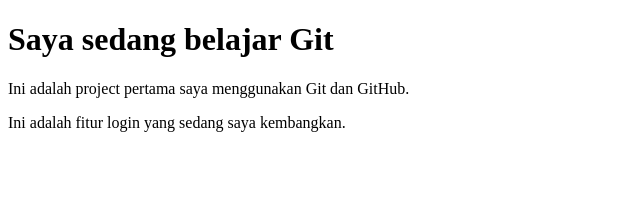
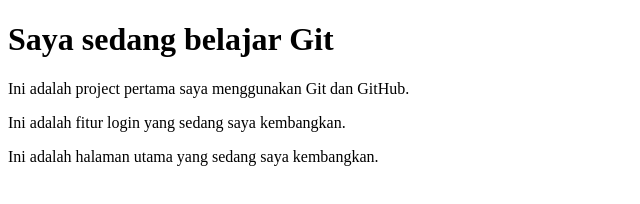
Before and after one commit to rizkidwifauzi/Belajar-Git, a plain HTML site: page index.html in a window 1280 px wide. Shown: the whole page, without its empty margins (0-640 px from the left). Drawn offline with Linux system fonts and the light colour scheme.

Commit message:
Halaman utama yg dikembangkan

```diff
--- a/index.html
+++ b/index.html
@@ -8,5 +8,6 @@
     <h1>Saya sedang belajar Git</h1>
     <p>Ini adalah project pertama saya menggunakan Git dan GitHub.</p>
     <p>Ini adalah fitur login yang sedang saya kembangkan.</p>
+    <p>Ini adalah halaman utama yang sedang saya kembangkan.</p>
 </body>
 </html>
```
